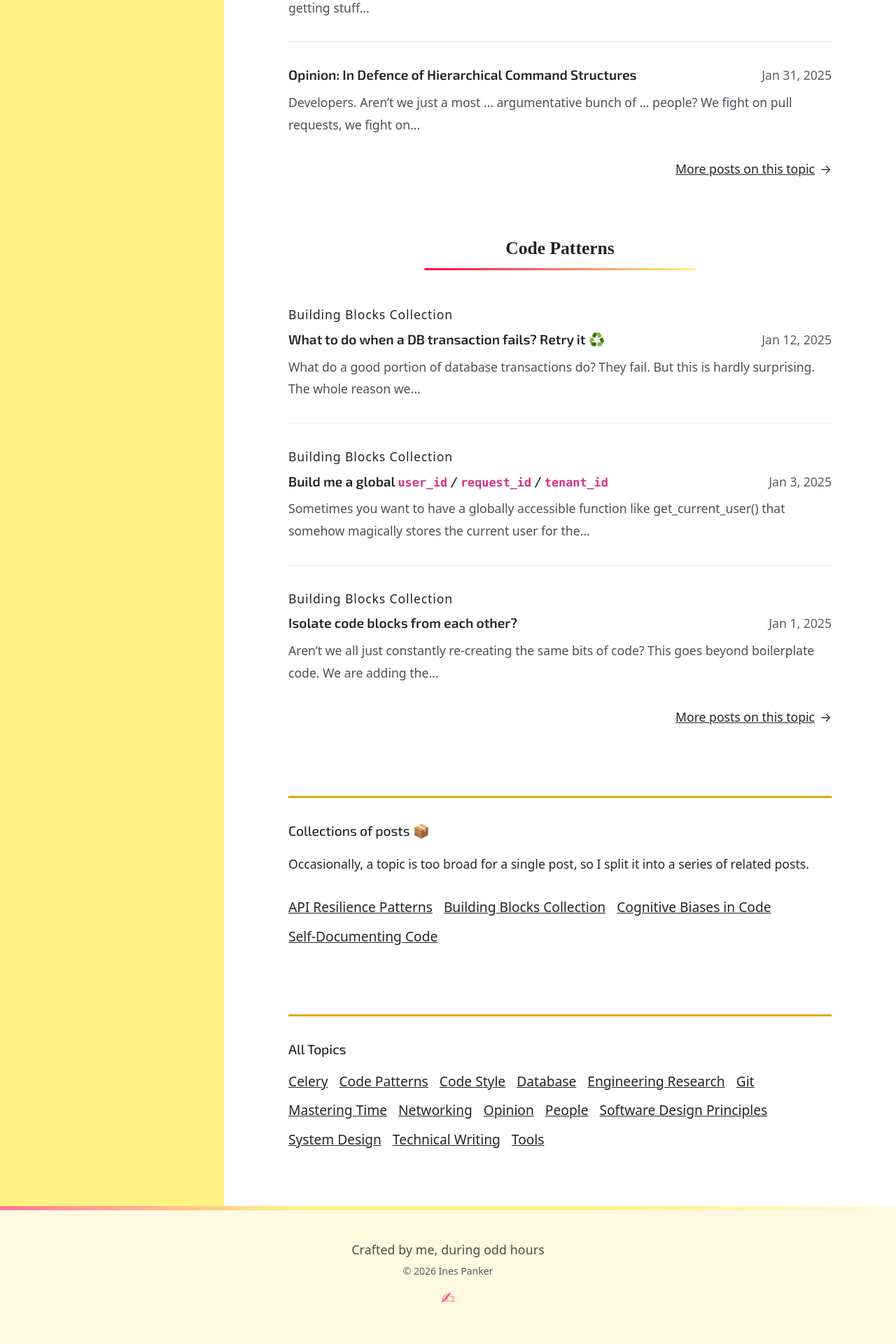
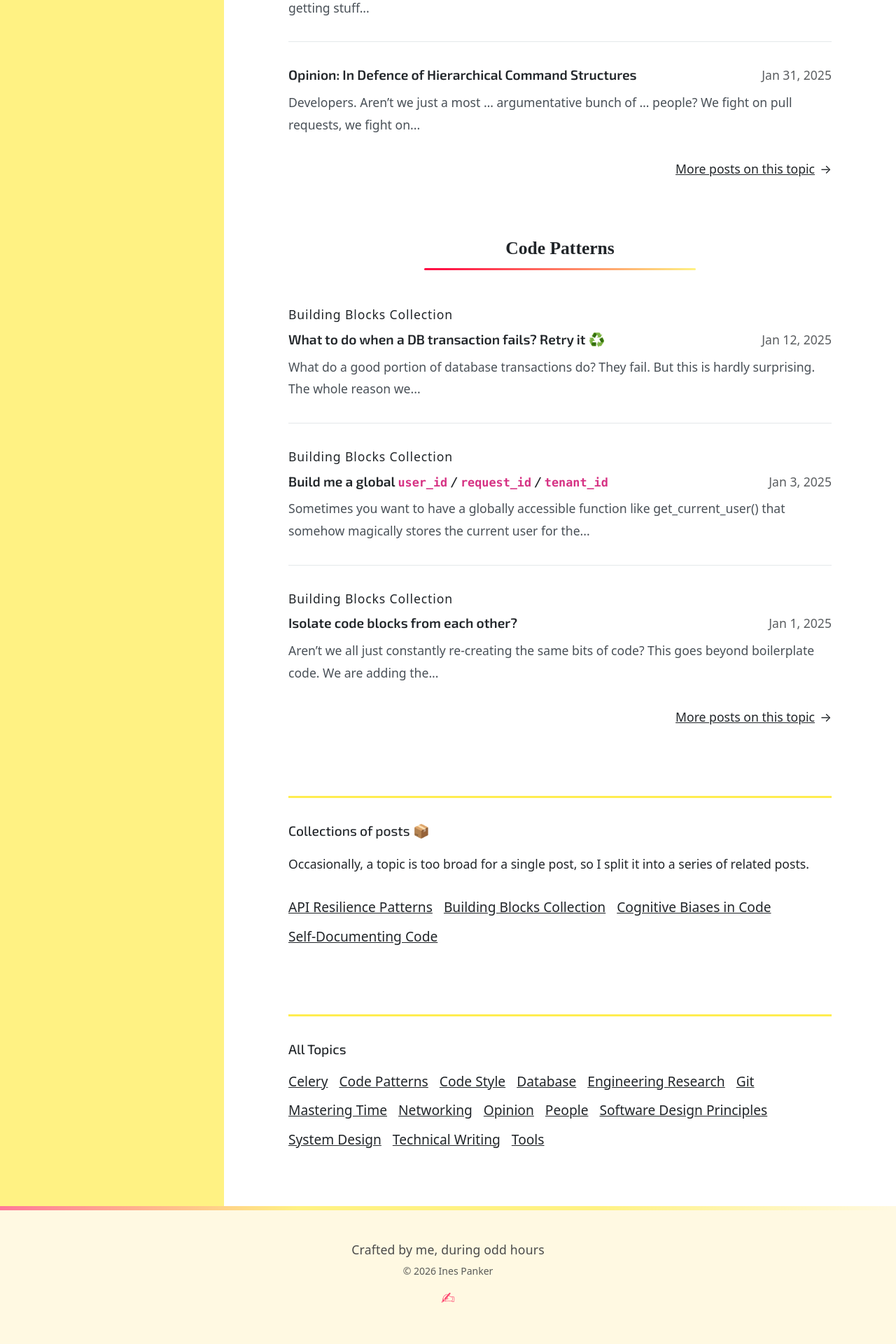
Before and after one commit to inesp/inesp.github.io, a Jekyll site: the page built from index.md, in a window 1280 px wide. Shown: the part 2340-4260 px from the top of the page at 70% size. Built offline with Jekyll 4.4.1, drawn with Linux system fonts in a browser that asks for light colours; nearby versions of some CDN libraries; some web fonts are replaced.

Commit message:
Fix color name

```diff
--- a/_sass/colors.scss
+++ b/_sass/colors.scss
@@ -6,7 +6,7 @@ $color-gray-4: #495057;
 $color-yellow: #fff283;
 $color-yellow-dark: #ffed50;
 $color-yellow-border: #e7d749;
-$color-yellow-dark: #e0a800;
+$color-yellow-dark-2: #e0a800;
 $color-hover-red: #ff0040;  // #673e9c <- violet
 $color-red-darker: #fd456f;
 $color-red-darkest: #e60038;
```
